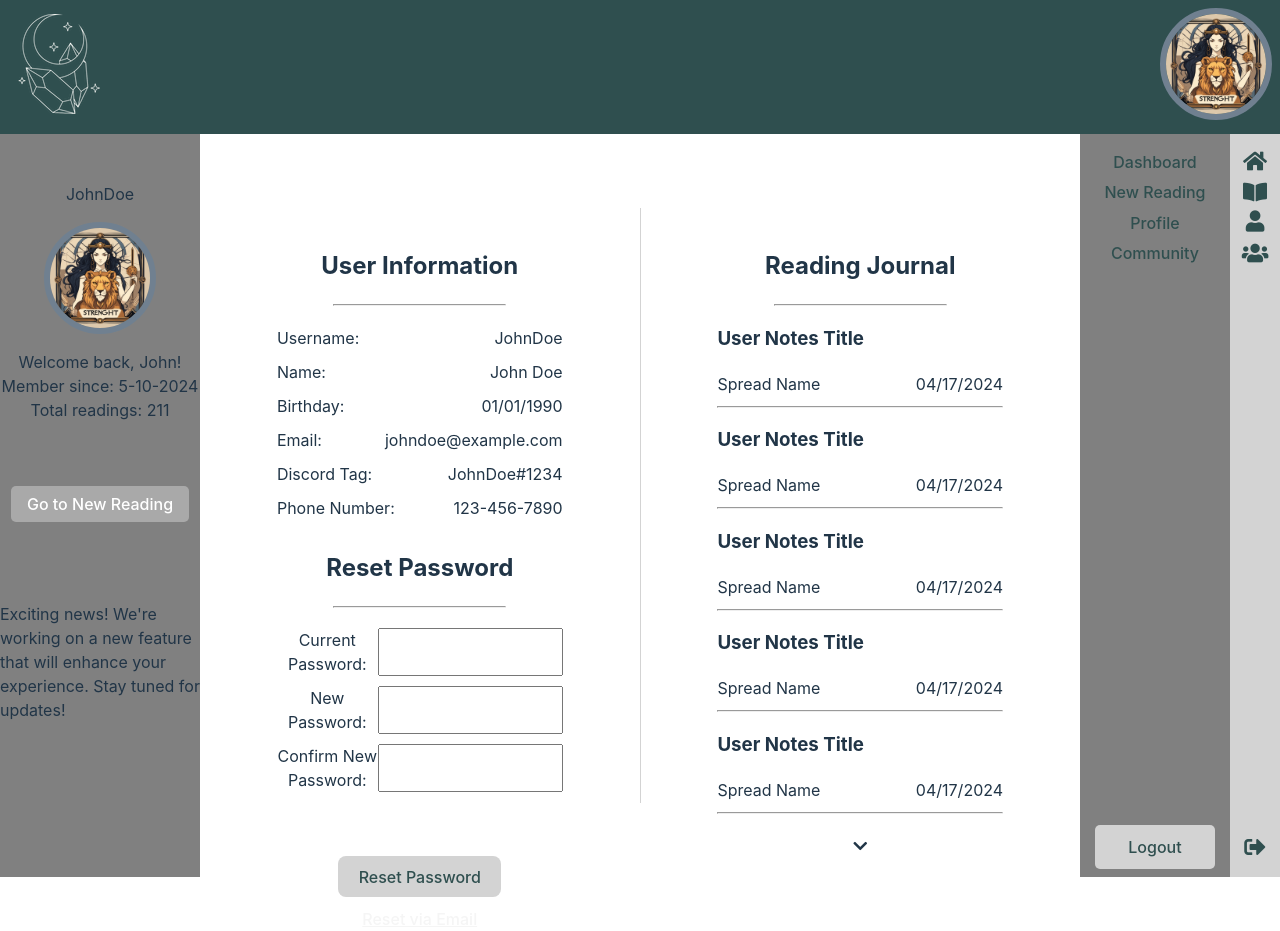
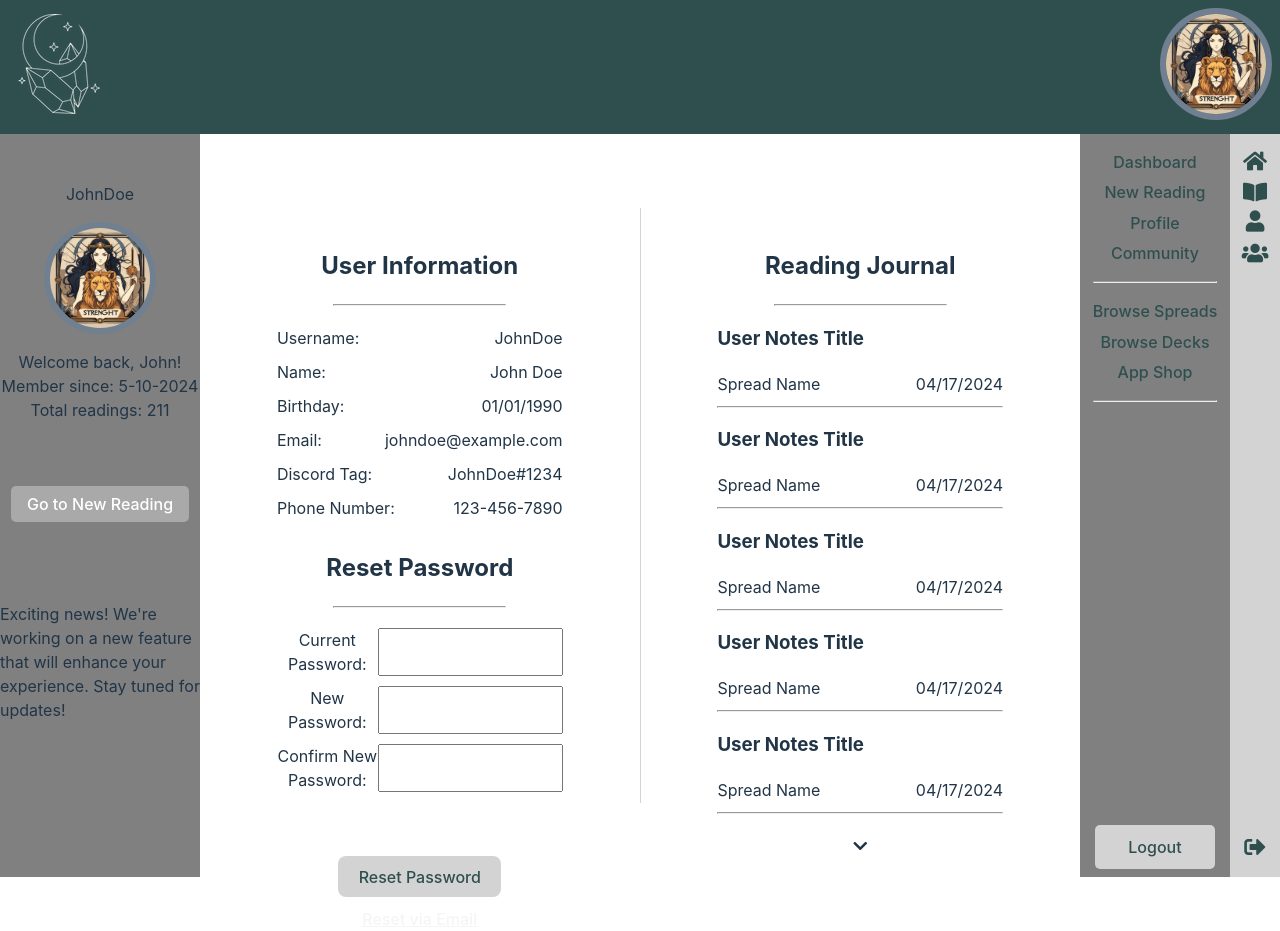
Before and after one commit to AndreaRene/router_testing, a React (Vite) app: page /dashboard in a window 1280 px wide. Built offline with nearby package versions, Linux system fonts and the light colour scheme.

Commit message:
setup nav links for new pages

```diff
--- a/src/Components/NavigationPane/NavigationLinks.jsx
+++ b/src/Components/NavigationPane/NavigationLinks.jsx
@@ -3,22 +3,38 @@ import { Link } from 'react-router-dom';
 const NavigationLinks = () => {
   return (
     <nav style={ { height: '100%', width: '150px', backgroundColor: 'grey', display: 'flex', flexDirection: 'column', justifyContent: 'space-between', alignItems: 'center' } }>
-      <ul style={ { listStyleType: 'none', padding: 0, textAlign: 'center', marginBottom: '20px' } }>
-        <li style={ { marginBottom: '0.4rem'} }>
-          <Link to="/dashboard" style={ { textDecoration: 'none', color: 'darkslategrey'} }>Dashboard</Link>
+      <section>
+        <ul style={ { listStyleType: 'none', padding: 0, textAlign: 'center' } }>
+          <li style={ { marginBottom: '0.4rem' } }>
+            <Link to="/dashboard" style={ { textDecoration: 'none', color: 'darkslategrey' } }>Dashboard</Link>
           </li>
-        <li style={ { marginBottom: '0.4rem'} }>
+          <li style={ { marginBottom: '0.4rem' } }>
             <Link to="/newreading" style={ { textDecoration: 'none', color: 'darkslategrey' } }>New Reading</Link>
           </li>
-        <li style={ { marginBottom: '0.4rem'} }>
+          <li style={ { marginBottom: '0.4rem' } }>
             <Link to="/profile" style={ { textDecoration: 'none', color: 'darkslategrey' } }>Profile</Link>
           </li>
           <li>
             <Link to="/community" style={ { textDecoration: 'none', color: 'darkslategrey' } }>Community</Link>
           </li>
         </ul>
+        <hr />
+        <ul style={ { listStyleType: 'none', padding: 0, textAlign: 'center'} }>
+          <li style={ { marginBottom: '0.4rem' } }>
+            <Link to="/dashboard" style={ { textDecoration: 'none', color: 'darkslategrey' } }>Browse Spreads</Link>
+          </li>
+          <li style={ { marginBottom: '0.4rem' } }>
+            <Link to="/newreading" style={ { textDecoration: 'none', color: 'darkslategrey' } }>Browse Decks</Link>
+          </li>
+          <li style={ { marginBottom: '0.4rem' } }>
+            <Link to="/profile" style={ { textDecoration: 'none', color: 'darkslategrey' } }>App Shop</Link>
+          </li>
+        </ul>
+        <hr />
+      </section>
       <Link to="/" style={ { textDecoration: 'none', color: 'darkslategrey', backgroundColor: 'lightgrey', padding: '10px', textAlign: 'center', borderRadius: '5px', width: '100px', marginBottom: '.5rem' } }>Logout</Link>
     </nav>
+
   );
 };
 
```
Lines whose indentation alone changed are shown as unchanged.
